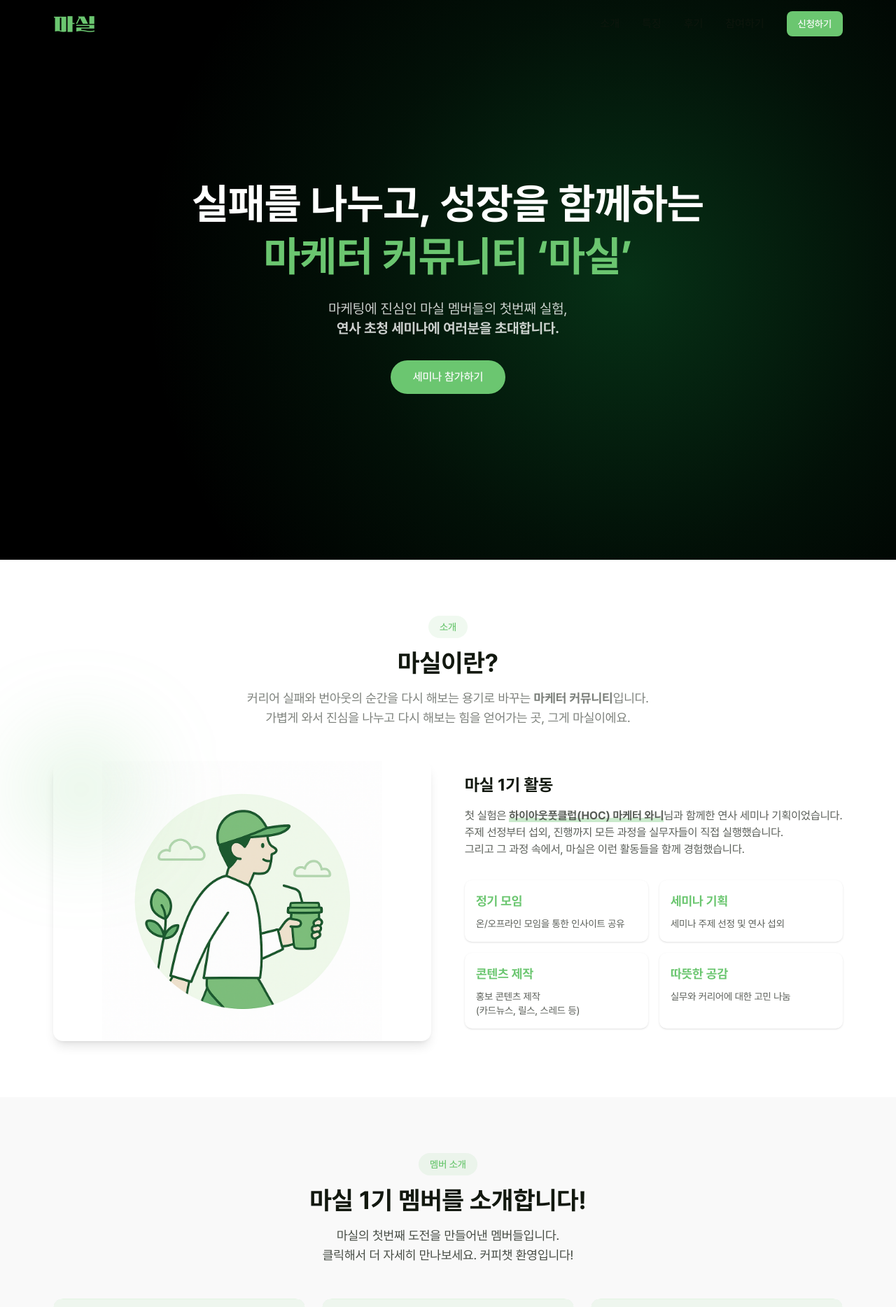
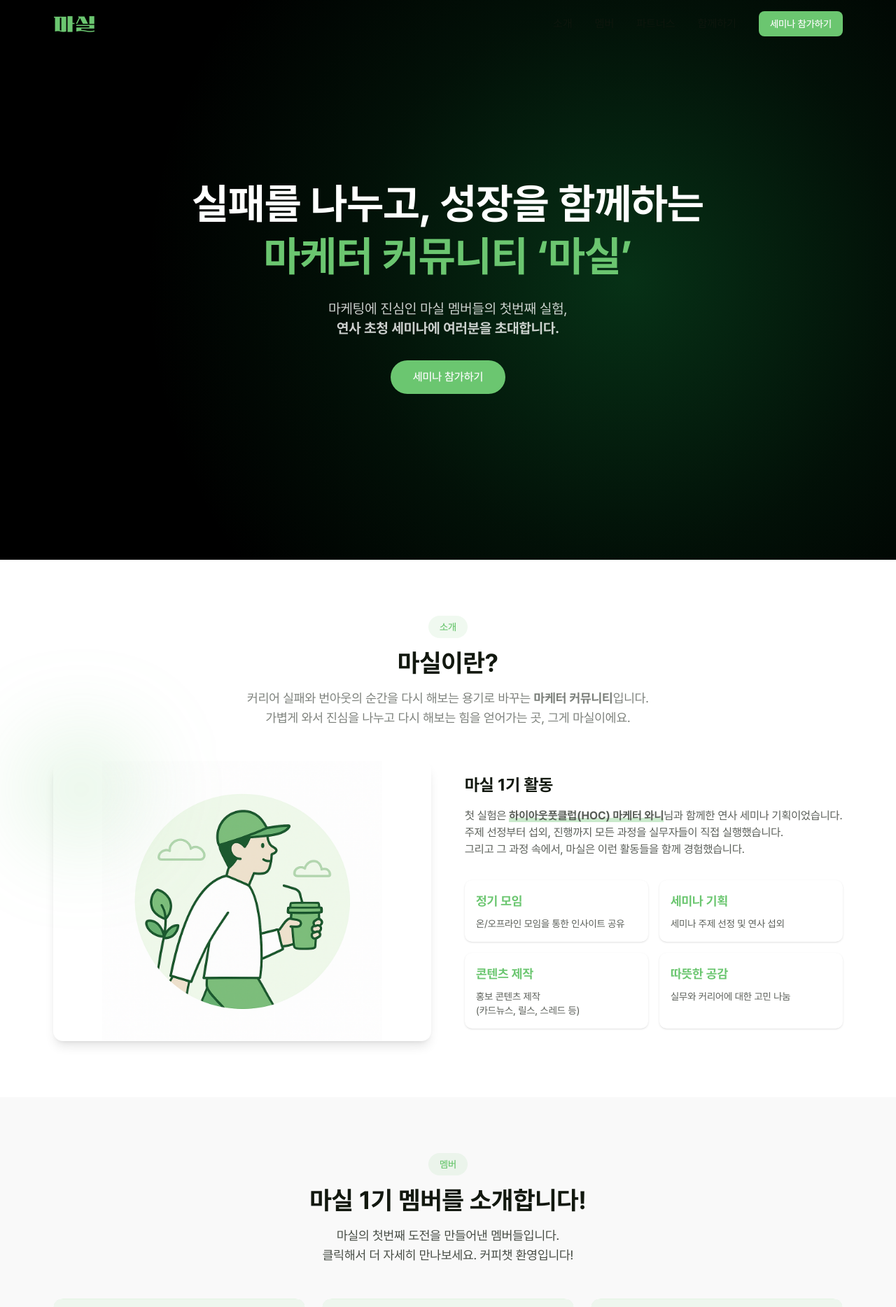
Before and after one commit to ykwimk/masil, a Next.js app: page / in a window 1280 px wide. Shown: the top 1868 px of the page at 70% size. Built offline with nearby package versions, Linux system fonts and the light colour scheme.

Commit message:
fix: Header 및 링크 수정

```diff
--- a/src/components/Header.tsx
+++ b/src/components/Header.tsx
@@ -33,36 +33,36 @@ export default function Header() {
         <Logo />
         <nav className="hidden items-center space-x-8 md:flex">
           <Link
-            href="#about"
+            href="#features"
             className="text-foreground/80 hover:text-primary transition-colors"
           >
             소개
           </Link>
           <Link
-            href="#features"
-            className="text-foreground/80 hover:text-primary transition-colors"
-          >
-            특징
-          </Link>
-          <Link
             href="#testimonials"
             className="text-foreground/80 hover:text-primary transition-colors"
           >
-            후기
+            멤버
+          </Link>
+          <Link
+            href="#partners"
+            className="text-foreground/80 hover:text-primary transition-colors"
+          >
+            파트너스
           </Link>
           <Link
             href="#join"
             className="text-foreground/80 hover:text-primary transition-colors"
           >
-            참여하기
+            함께하기
           </Link>
           <Button asChild>
             <Link
-              href="https://event-us.kr/masilcommunity/event/104957"
+              href="https://event-us.kr/masilcommunity/event/105246"
               target="_blank"
               rel="noopener noreferrer"
             >
-              신청하기
+              세미나 참가하기
             </Link>
           </Button>
         </nav>
@@ -82,41 +82,41 @@ export default function Header() {
         <div className="bg-white p-4 shadow-lg md:hidden">
           <nav className="flex flex-col space-y-4">
             <Link
-              href="#about"
+              href="#features"
               className="text-foreground/80 hover:text-primary py-2 transition-colors"
               onClick={() => setIsMobileMenuOpen(false)}
             >
               소개
             </Link>
             <Link
-              href="#features"
-              className="text-foreground/80 hover:text-primary py-2 transition-colors"
-              onClick={() => setIsMobileMenuOpen(false)}
-            >
-              특징
-            </Link>
-            <Link
               href="#testimonials"
               className="text-foreground/80 hover:text-primary py-2 transition-colors"
               onClick={() => setIsMobileMenuOpen(false)}
             >
-              후기
+              멤버
+            </Link>
+            <Link
+              href="#partners"
+              className="text-foreground/80 hover:text-primary py-2 transition-colors"
+              onClick={() => setIsMobileMenuOpen(false)}
+            >
+              파트너스
             </Link>
             <Link
               href="#join"
               className="text-foreground/80 hover:text-primary py-2 transition-colors"
               onClick={() => setIsMobileMenuOpen(false)}
             >
-              참여하기
+              함께하기
             </Link>
             <Button asChild className="w-full">
               <Link
-                href="https://event-us.kr/masilcommunity/event/104957"
+                href="https://event-us.kr/masilcommunity/event/105246"
                 target="_blank"
                 rel="noopener noreferrer"
                 onClick={() => setIsMobileMenuOpen(false)}
               >
-                신청하기
+                세미나 참가하기
               </Link>
             </Button>
           </nav>
--- a/src/components/HeroSection.tsx
+++ b/src/components/HeroSection.tsx
@@ -75,7 +75,7 @@ export default function HeroSection() {
               className="rounded-full px-6 py-5 text-sm sm:px-8 sm:py-6 sm:text-base"
             >
               <Link
-                href="https://event-us.kr/masilcommunity/event/104957"
+                href="https://event-us.kr/masilcommunity/event/105246"
                 target="_blank"
               >
                 세미나 참가하기
--- a/src/components/JoinSection.tsx
+++ b/src/components/JoinSection.tsx
@@ -137,7 +137,7 @@ export default function JoinSection() {
                     className="text-primary bg-white px-6 hover:bg-white/90"
                   >
                     <a
-                      href="https://event-us.kr/masilcommunity/event/104957"
+                      href="https://event-us.kr/masilcommunity/event/105246"
                       target="_blank"
                       rel="noopener noreferrer"
                       className="inline-flex items-center gap-2"
--- a/src/components/PartnersSection.tsx
+++ b/src/components/PartnersSection.tsx
@@ -31,7 +31,10 @@ export default function PartnersSection() {
   ];
 
   return (
-    <section className="border-b border-gray-100 bg-white py-12 md:py-16">
+    <section
+      id="partners"
+      className="border-b border-gray-100 bg-white py-16 md:py-20"
+    >
       <div className="container mx-auto px-4">
         <motion.div
           className="section-title mb-8 text-center"
--- a/src/components/TestimonialSection.tsx
+++ b/src/components/TestimonialSection.tsx
@@ -76,7 +76,7 @@ export default function TestimonialsSection() {
           viewport={{ once: true }}
           transition={{ duration: 0.5 }}
         >
-          <span className="tag">멤버 소개</span>
+          <span className="tag">멤버</span>
           <h2>마실 1기 멤버를 소개합니다!</h2>
           <p>
             마실의 첫번째 도전을 만들어낸 멤버들입니다.
```
